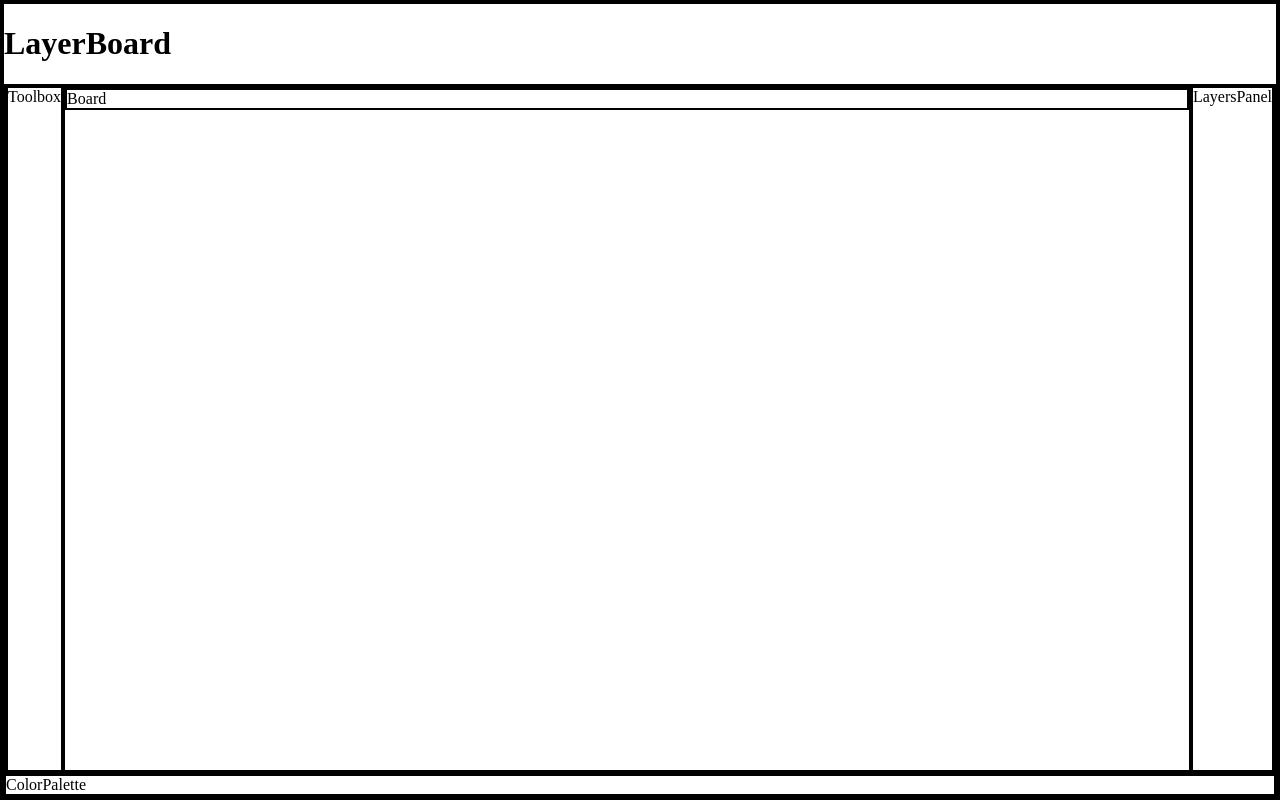
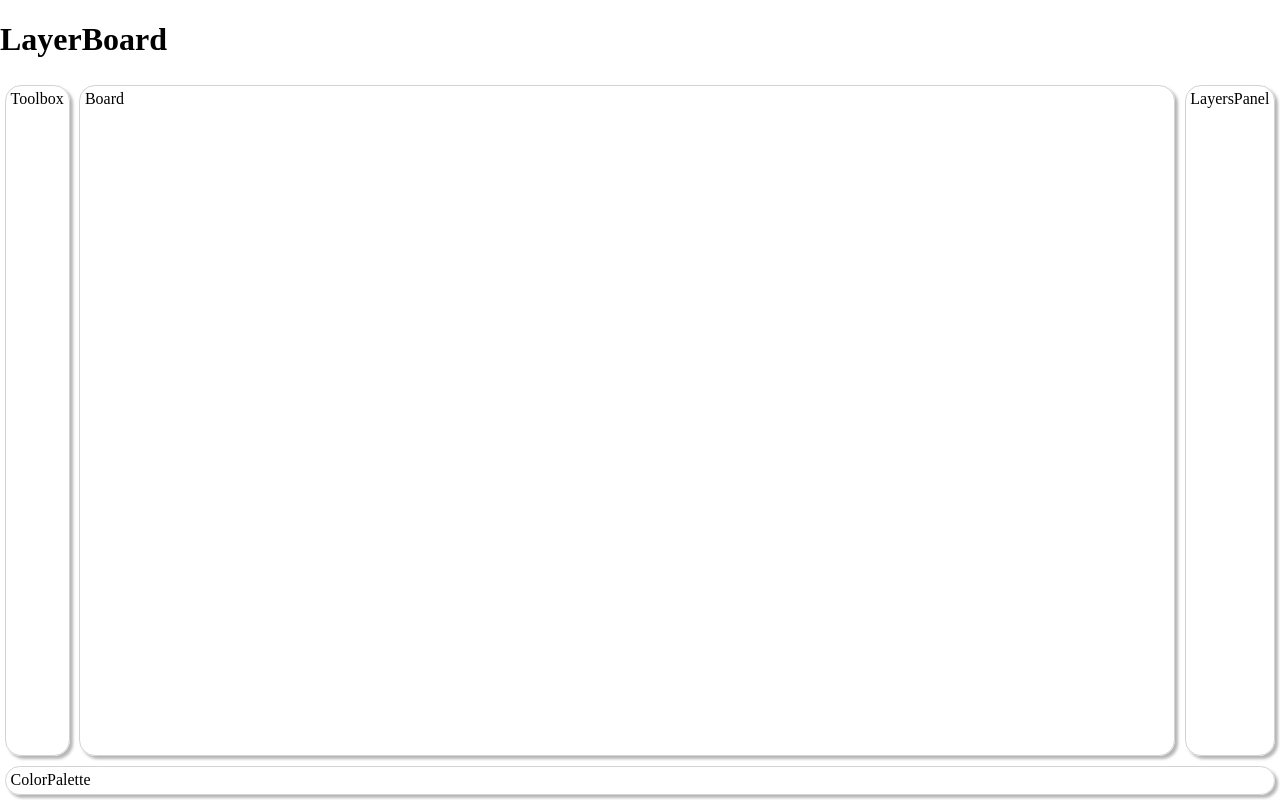
Before and after one commit to yogeshwar-b/Layerboard, a React (Vite) app: page / in a window 1280 px wide. Built offline with nearby package versions, Linux system fonts and the light colour scheme.

Commit message:
Layout styling

```diff
--- a/src/LayerBoard.tsx
+++ b/src/LayerBoard.tsx
@@ -9,13 +9,11 @@ function LayerBoard() {
     <div className='flex-col height-max'>
       <h1>LayerBoard</h1>
       <div className='flex-row flex-grow'>
-        <Toolbox />
-        <div className='flex-grow'>
-          <Board />
-        </div>
-        <LayersPanel />
+        <Toolbox className='rounded-1 m-1 p-1 shadow-1 border-small' />
+        <Board className='flex-grow height-auto rounded-1 m-1 p-1 shadow-1 border-small' />
+        <LayersPanel className='rounded-1 m-1 p-1 shadow-1 border-small' />
       </div>
-      <ColorPalette />
+      <ColorPalette className='rounded-1 m-1 p-1 shadow-1 border-small' />
     </div>
   )
 }
--- a/src/panels/Board.tsx
+++ b/src/panels/Board.tsx
@@ -1,3 +1,8 @@
-export const Board = () => {
-  return <div>Board</div>
+import '../styles/utils.css'
+
+interface BoardProps {
+  className: string
 }
+export const Board = (props: BoardProps) => {
+  return <div className={props.className}>Board</div>
+}
--- a/src/panels/ColorPalette.tsx
+++ b/src/panels/ColorPalette.tsx
@@ -1,3 +1,6 @@
-export const ColorPalette = () => {
-  return <div>ColorPalette</div>
+interface ColorPaletteProps {
+  className: string
 }
+export const ColorPalette = (props: ColorPaletteProps) => {
+  return <div className={props.className}>ColorPalette</div>
+}
--- a/src/panels/LayersPanel.tsx
+++ b/src/panels/LayersPanel.tsx
@@ -1,3 +1,7 @@
-export const LayersPanel = () => {
-  return <div>LayersPanel</div>
+interface LayersPanelProps {
+  className: string
 }
+
+export const LayersPanel = (props: LayersPanelProps) => {
+  return <div className={props.className}>LayersPanel</div>
+}
--- a/src/panels/Toolbox.tsx
+++ b/src/panels/Toolbox.tsx
@@ -1,3 +1,6 @@
-export const Toolbox = () => {
-  return <div>Toolbox</div>
+interface ToolboxProps {
+  className: string
 }
+export const Toolbox = (props: ToolboxProps) => {
+  return <div className={props.className}>Toolbox</div>
+}
--- a/src/styles/utils.css
+++ b/src/styles/utils.css
@@ -14,13 +14,33 @@
   height: 100%;
 }
 
+.height-auto {
+  height: auto;
+}
+
 .flex-grow {
   flex-grow: 1;
 }
 
-div {
+.p-1 {
+  padding: 0.3em;
+}
+
+.m-1 {
+  margin: 0.3em;
+}
+
+.rounded-1 {
+  border-radius: 1rem;
+}
+
+.shadow-1 {
+  box-shadow: 3px 3px 3px rgb(182, 182, 182);
+}
+
+.border-small {
   box-sizing: border-box;
   -moz-box-sizing: border-box;
   -webkit-box-sizing: border-box;
-  border: solid 2px black;
+  border: solid 1px rgb(211, 211, 211);
 }
```
